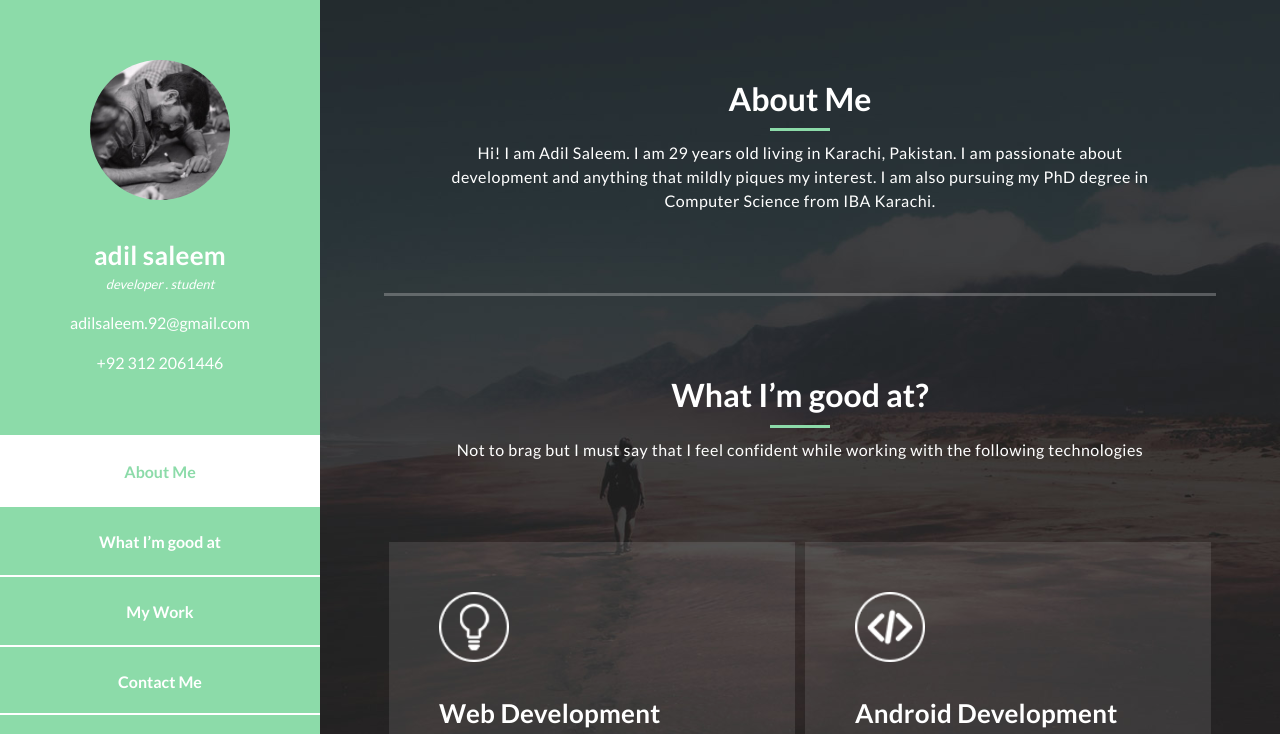
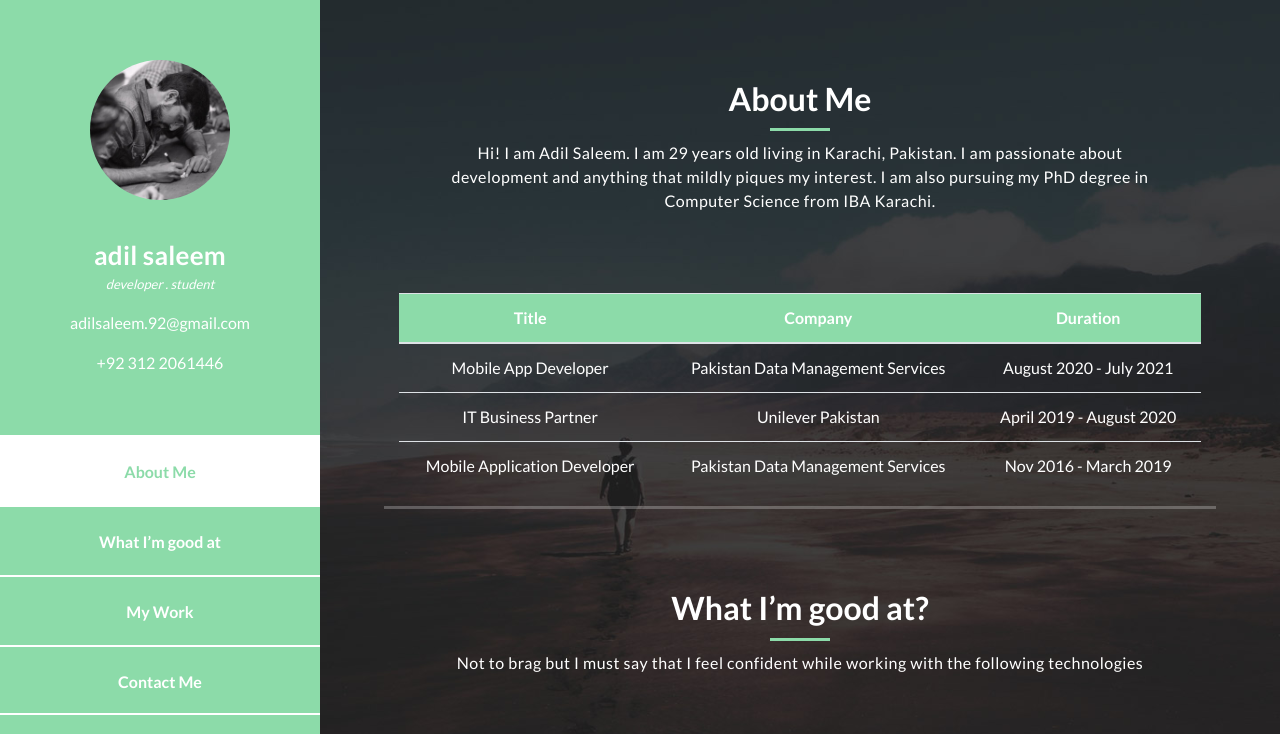
Before and after one commit to adilsal33m/adilsal33m.github.io, a plain HTML site: page index.html in a window 1280 px wide. Shown: the top 734 px of the page. Drawn offline with Linux system fonts and the light colour scheme.

Commit message:
Experience added

```diff
--- a/assets/css/templatemo-style.css
+++ b/assets/css/templatemo-style.css
@@ -200,6 +200,14 @@ html {
 .menu:after {
     content: "";
     display: table;
+}
+
+table thead{
+    background-color: #8cdba9;
+}
+
+table {
+    text-align: center;
 }
 
 .menu:after {
--- a/index.html
+++ b/index.html
@@ -77,54 +77,35 @@ https://templatemo.com/tm-531-reflux
             and anything that mildly piques my interest.
             I am also pursuing my PhD degree in Computer Science from IBA Karachi. </span>
         </div>
-        <!-- <div class="left-image-post">
-            <div class="row">
-              <div class="col-md-6">
-                <div class="left-image">
-                  <img src="assets/images/left-image.jpg" alt="" />
-                </div>
-              </div>
-              <div class="col-md-6">
-                <div class="right-text">
-                  <h4>Reflux HTML CSS Template</h4>
-                  <p>
-                    Donec tristique feugiat lacus, at sollicitudin nunc euismod
-                    sed. Mauris viverra, erat non sagittis gravida, elit dui
-                    mollis ante, sit amet eleifend purus ligula eget eros. Sed
-                    tincidunt quam vitae neque pharetra dignissim eget ut
-                    libero.
-                  </p>
-                  <div class="white-button">
-                    <a href="#">Read More</a>
-                  </div>
-                </div>
-              </div>
-            </div>
-          </div>
-          <div class="right-image-post">
-            <div class="row">
-              <div class="col-md-6">
-                <div class="left-text">
-                  <h4>Sed sagittis rhoncus velit</h4>
-                  <p>
-                    Pellentesque habitant morbi tristique senectus et netus et
-                    malesuada fames ac turpis egestas. Vestibulum fermentum
-                    eleifend nibh, vitae sodales elit finibus pretium.
-                    Suspendisse potenti. Ut sollicitudin risus a sollicitudin
-                    semper.
-                  </p>
-                  <div class="white-button">
-                    <a href="#">Read More</a>
-                  </div>
-                </div>
-              </div>
-              <div class="col-md-6">
-                <div class="right-image">
-                  <img src="assets/images/right-image.jpg" alt="" />
-                </div>
-              </div>
-            </div>
-          </div> -->
+        <div class="table-responsive">
+          <table class="table">
+            <thead>
+              <tr>
+                <th scope="col">Title</th>
+                <th scope="col">Company</th>
+                <th scope="col">Duration</th>
+              </tr>
+            </thead>
+            <tbody>
+              <tr>
+                <td>Mobile App Developer</td>
+                <td>Pakistan Data Management Services</td>
+                <td>August 2020 - July 2021</td>
+              </tr>
+              <tr>
+                <td>IT Business Partner</td>
+                <td>Unilever Pakistan</td>
+                <td>April 2019 - August 2020</td>
+              </tr>
+              <tr>
+                <td>Mobile Application Developer</td>
+                <td>Pakistan Data Management Services</td>
+                <td>Nov 2016 - March 2019</td>
+              </tr>
+
+            </tbody>
+          </table>
+        </div>
       </div>
     </section>
 
@@ -208,8 +189,8 @@ https://templatemo.com/tm-531-reflux
                 <figure class="snip1321">
                   <img src="assets/images/apps/The Future Power/Dashboard.png" alt="sq-sample26" />
                   <figcaption>
-                    <a href="assets/images/apps/The Future Power/Dashboard.png" data-lightbox="image-1" data-title="Schedule manager developed for TheFuturePower"><i
-                        class="fa fa-search"></i></a>
+                    <a href="assets/images/apps/The Future Power/Dashboard.png" data-lightbox="image-1"
+                      data-title="Schedule manager developed for TheFuturePower"><i class="fa fa-search"></i></a>
                     <h4>Cleaning Schedule Manager</h4>
                     <span>Schedule manager developed for TheFuturePower</span>
                   </figcaption>
@@ -232,8 +213,8 @@ https://templatemo.com/tm-531-reflux
                 <figure class="snip1321">
                   <img src="assets/images/apps/Booking Management System/Events View.png" alt="sq-sample26" />
                   <figcaption>
-                    <a href="assets/images/apps/Booking Management System/Events View.png" data-lightbox="image-1" data-title="A simple calendar based booking management system"><i
-                        class="fa fa-search"></i></a>
+                    <a href="assets/images/apps/Booking Management System/Events View.png" data-lightbox="image-1"
+                      data-title="A simple calendar based booking management system"><i class="fa fa-search"></i></a>
                     <h4>Booking Management System</h4>
                     <span>A simple calendar based booking management system</span>
                   </figcaption>
@@ -244,7 +225,8 @@ https://templatemo.com/tm-531-reflux
                 <figure class="snip1321">
                   <img src="assets/images/apps/UTIP/Dashboard.png" alt="sq-sample26" />
                   <figcaption>
-                    <a href="assets/images/apps/UTIP/Dashboard.png" data-lightbox="image-1" data-title="An app to overlook logistics operation for Unilever Pakistan"><i
+                    <a href="assets/images/apps/UTIP/Dashboard.png" data-lightbox="image-1"
+                      data-title="An app to overlook logistics operation for Unilever Pakistan"><i
                         class="fa fa-search"></i></a>
                     <h4>Unilever Transport Inbound Portal</h4>
                     <span>An app to overlook logistics operation for Unilever Pakistan</span>
@@ -268,8 +250,8 @@ https://templatemo.com/tm-531-reflux
                 <figure class="snip1321">
                   <img src="assets/images/apps/Streamer Backend/Playlist Form.png" alt="sq-sample26" />
                   <figcaption>
-                    <a href="assets/images/apps/Streamer Backend/Playlist Form.png" data-lightbox="image-1" data-title="Backend for Streamer app based on Raspberry Pi"><i
-                        class="fa fa-search"></i></a>
+                    <a href="assets/images/apps/Streamer Backend/Playlist Form.png" data-lightbox="image-1"
+                      data-title="Backend for Streamer app based on Raspberry Pi"><i class="fa fa-search"></i></a>
                     <h4>Streamer</h4>
                     <span>Backend for Streamer app based on Raspberry Pi</span>
                   </figcaption>
@@ -280,8 +262,8 @@ https://templatemo.com/tm-531-reflux
                 <figure class="snip1321">
                   <img src="assets/images/apps/Kitabi/0.jpg" alt="sq-sample26" />
                   <figcaption>
-                    <a href="assets/images/apps/Kitabi/0.jpg" data-lightbox="image-1" data-title="A book reading app geared towards Urdu Language"><i
-                        class="fa fa-search"></i></a>
+                    <a href="assets/images/apps/Kitabi/0.jpg" data-lightbox="image-1"
+                      data-title="A book reading app geared towards Urdu Language"><i class="fa fa-search"></i></a>
                     <h4>Kitabi</h4>
                     <span>A book reading app geared towards Urdu Language</span>
                   </figcaption>
@@ -293,8 +275,8 @@ https://templatemo.com/tm-531-reflux
                 <figure class="snip1321">
                   <img src="assets/images/apps/Health Sensor App/2.jpg" alt="sq-sample26" />
                   <figcaption>
-                    <a href="assets/images/apps/Health Sensor App/2.jpg" data-lightbox="image-1" data-title="An app for monitoring compulsions in patients"><i
-                        class="fa fa-search"></i></a>
+                    <a href="assets/images/apps/Health Sensor App/2.jpg" data-lightbox="image-1"
+                      data-title="An app for monitoring compulsions in patients"><i class="fa fa-search"></i></a>
                     <h4>Health Sensor</h4>
                     <span>An app for monitoring compulsions in patients</span>
                   </figcaption>
@@ -305,8 +287,8 @@ https://templatemo.com/tm-531-reflux
                 <figure class="snip1321">
                   <img src="assets/images/apps/Easy Urdu iOS/1.webp" alt="sq-sample26" />
                   <figcaption>
-                    <a href="assets/images/apps/Easy Urdu iOS/1.webp" data-lightbox="image-1" data-title="An Urdu keyboard with predictive typing"><i
-                        class="fa fa-search"></i></a>
+                    <a href="assets/images/apps/Easy Urdu iOS/1.webp" data-lightbox="image-1"
+                      data-title="An Urdu keyboard with predictive typing"><i class="fa fa-search"></i></a>
                     <h4>Easy Urdu iOS</h4>
                     <span>An Urdu keyboard with predictive typing</span>
                   </figcaption>
@@ -316,7 +298,8 @@ https://templatemo.com/tm-531-reflux
                 <figure class="snip1321">
                   <img src="assets/images/apps/QM iOS/1.webp" alt="sq-sample26" />
                   <figcaption>
-                    <a href="assets/images/apps/QM iOS/1.webp" data-lightbox="image-1" data-title="Developed few modules for this app while working at PDMS"><i
+                    <a href="assets/images/apps/QM iOS/1.webp" data-lightbox="image-1"
+                      data-title="Developed few modules for this app while working at PDMS"><i
                         class="fa fa-search"></i></a>
                     <h4>Quran Majeed iOS</h4>
                     <span>Developed few modules for this app while working at PDMS</span>
@@ -328,7 +311,8 @@ https://templatemo.com/tm-531-reflux
                 <figure class="snip1321">
                   <img src="assets/images/apps/MPW/1.png" alt="sq-sample26" />
                   <figcaption>
-                    <a href="assets/images/apps/MPW/1.png" data-lightbox="image-1" data-title="An app to generate problem sets for Grade 1 to 6 based on Common Core Standard"><i
+                    <a href="assets/images/apps/MPW/1.png" data-lightbox="image-1"
+                      data-title="An app to generate problem sets for Grade 1 to 6 based on Common Core Standard"><i
                         class="fa fa-search"></i></a>
                     <h4>Math Practice Worksheets</h4>
                     <span>An app to generate problem sets for Grade 1 to 6 based on Common Core Standard</span>
@@ -340,7 +324,8 @@ https://templatemo.com/tm-531-reflux
                 <figure class="snip1321">
                   <img src="assets/images/apps/Bluepay/0.jpg" alt="sq-sample26" />
                   <figcaption>
-                    <a href="assets/images/apps/Bluepay/0.jpg" data-lightbox="image-1" data-title="A prototype for testing bluetooth based secure transactions"><i
+                    <a href="assets/images/apps/Bluepay/0.jpg" data-lightbox="image-1"
+                      data-title="A prototype for testing bluetooth based secure transactions"><i
                         class="fa fa-search"></i></a>
                     <h4>Bluepay</h4>
                     <span>A prototype for testing bluetooth based secure transactions</span>
@@ -352,7 +337,8 @@ https://templatemo.com/tm-531-reflux
                 <figure class="snip1321">
                   <img src="assets/images/apps/Python/airline.png" alt="sq-sample26" />
                   <figcaption>
-                    <a href="assets/images/apps/Python/airline.png" data-lightbox="image-1" data-title="A proof of concept for airline delay prediction using 15 million rows of data"><i
+                    <a href="assets/images/apps/Python/airline.png" data-lightbox="image-1"
+                      data-title="A proof of concept for airline delay prediction using 15 million rows of data"><i
                         class="fa fa-search"></i></a>
                     <h4>Airline Delay Prediction</h4>
                     <span>A proof of concept for airline delay prediction using 15 million rows of data</span>
@@ -364,7 +350,8 @@ https://templatemo.com/tm-531-reflux
                 <figure class="snip1321">
                   <img src="assets/images/apps/Python/clustering.png" alt="sq-sample26" />
                   <figcaption>
-                    <a href="assets/images/apps/Python/clustering.png" data-lightbox="image-1" data-title="Classification of medical records using independent knowledge base"><i
+                    <a href="assets/images/apps/Python/clustering.png" data-lightbox="image-1"
+                      data-title="Classification of medical records using independent knowledge base"><i
                         class="fa fa-search"></i></a>
                     <h4>Medical Record Classification</h4>
                     <span>Classification of medical records using independent knowledge base</span>
```
